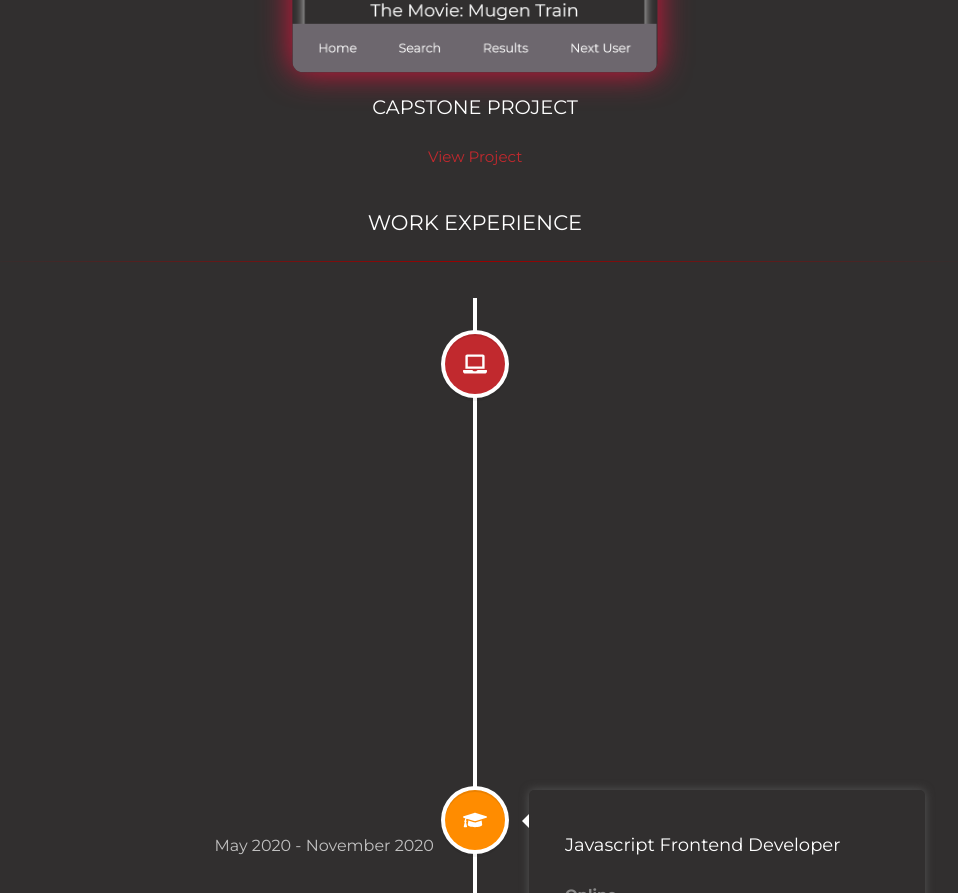
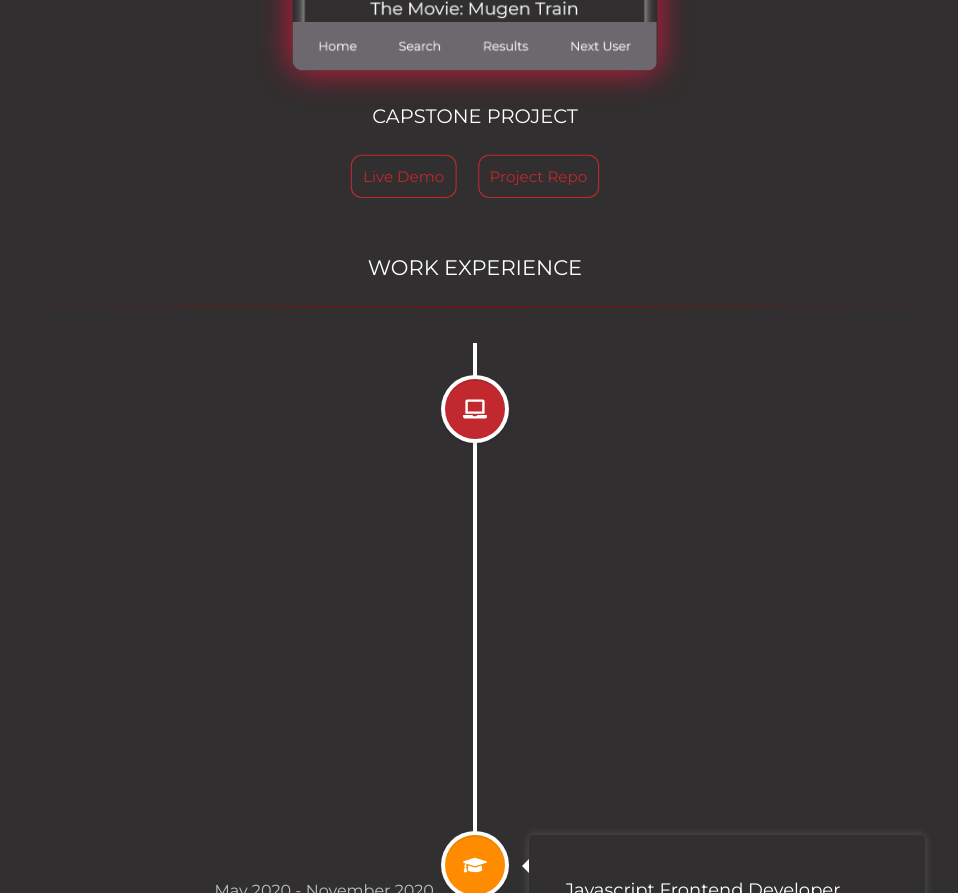
Before and after one commit to Joao17Duarte/react-personal-website, a React (Create React App) app: page / in a window 1280 px wide. Shown: the part 1900-2793 px from the top of the page, without its empty margins (165-1123 px from the left). Built offline with nearby package versions, Linux system fonts and the light colour scheme.

Commit message:
Add memoryGame projects to Projects component

```diff
--- a/src/components/Project/Project.js
+++ b/src/components/Project/Project.js
@@ -44,9 +44,10 @@ export default function Projects({ slides }) {
                   <div>
                     <Poster src={item.image} alt="project image" />
                     <ProjectName>{item.name}</ProjectName>
-                    {(typeof item.link != "undefined") ? (
+                    {(typeof item != "undefined") ? (
                       <ButtonWrapper>
-                        <Button href={item.link} target="blank">View Project </Button>
+                        <Button href={item.live} target="_blank">Live Demo</Button>
+                        <Button href={item.repo} target="_blank">Project Repo</Button>
                       </ButtonWrapper>
                     ): ''}
                   </div>
@@ -109,7 +110,7 @@ const Poster = styled.img`
 
 `
 const ProjectName = styled.div`
-margin-top: 10px;
+margin-top: 20px;
 text-transform: uppercase;
 `
 
@@ -135,12 +136,21 @@ cursor: pointer;
 user-select: none;
 `
 const ButtonWrapper = styled.div`
-margin-top: 15px;
+margin: 25px auto;
+
 `
 
 const Button = styled.a`
   color: #C1292E;
   text-decoration: none;
-font-size: 1.5rem;
-
+  font-size: 0.8rem;
+  border: 1px solid #C1292E;
+  border-radius: 10px;
+  margin: 0 10px;
+  padding: 10px;
+  :hover {
+    color:white;
+    border: 1px solid whitesmoke;
+    box-shadow: 0 0 30px crimson;
+  }
 `
--- a/src/components/Project/ProjectData.js
+++ b/src/components/Project/ProjectData.js
@@ -1,18 +1,27 @@
 import capstoneproject from '../../assets/capstoneproject.png'
 import weatherapp from '../../assets/weatherapp.png'
-
-
+import memorygame from '../../assets/memorygame.png'
 const ProjectData = [
   {
     id:0,
     name:'Capstone Project',
     image: capstoneproject,
-    link:" https://moviepickerapp.herokuapp.com/",
+    live:"https://moviepickerapp.herokuapp.com/",
+    repo: "https://github.com/Joao17Duarte/capstone-project",
   },
   {
     id:1,
     name: 'Weather App',
     image: weatherapp,
+    live:"https://weather-app-joao17duarte.vercel.app/",
+    repo: "https://github.com/Joao17Duarte/weather-app",
+  },
+  {
+    id:2,
+    name: 'Memory Game',
+    image: memorygame,
+    live: "https://memorygame-js-joao17duarte.vercel.app/",
+    repo: "https://github.com/Joao17Duarte/memorygame-js",
 
   },
 
```
